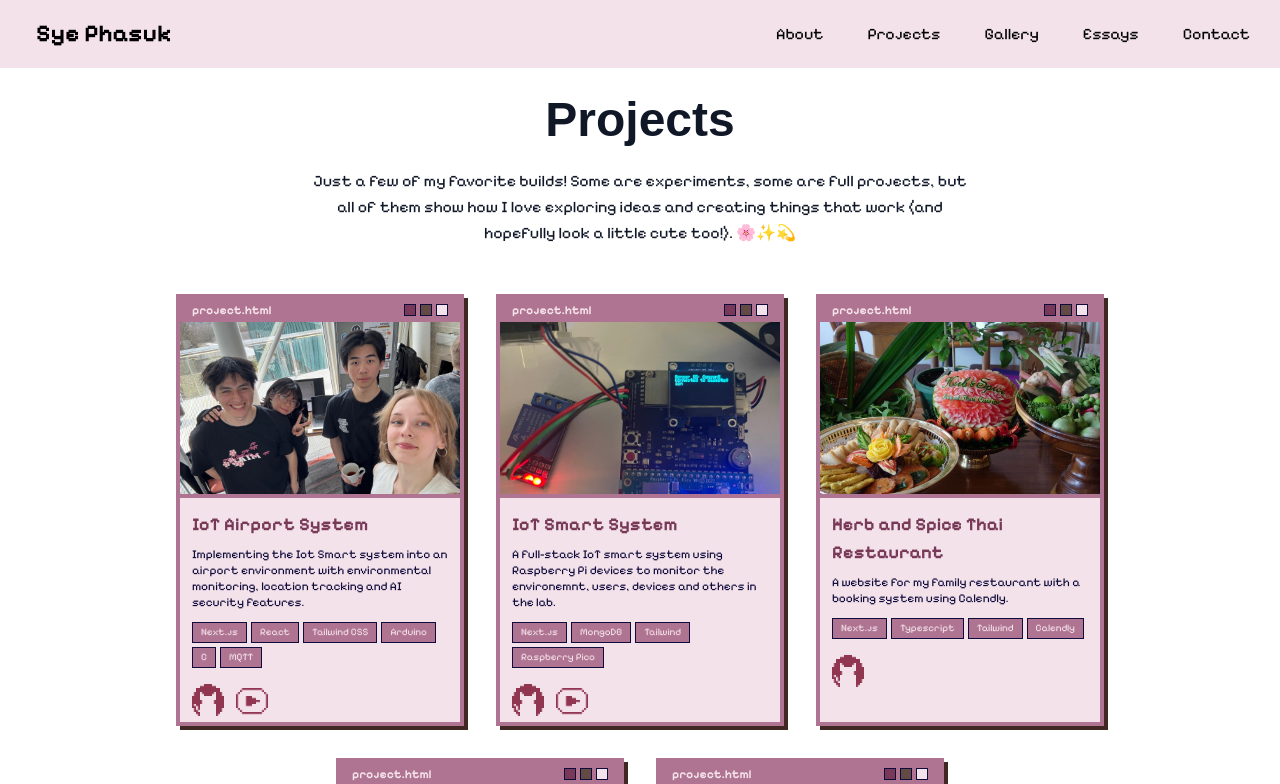
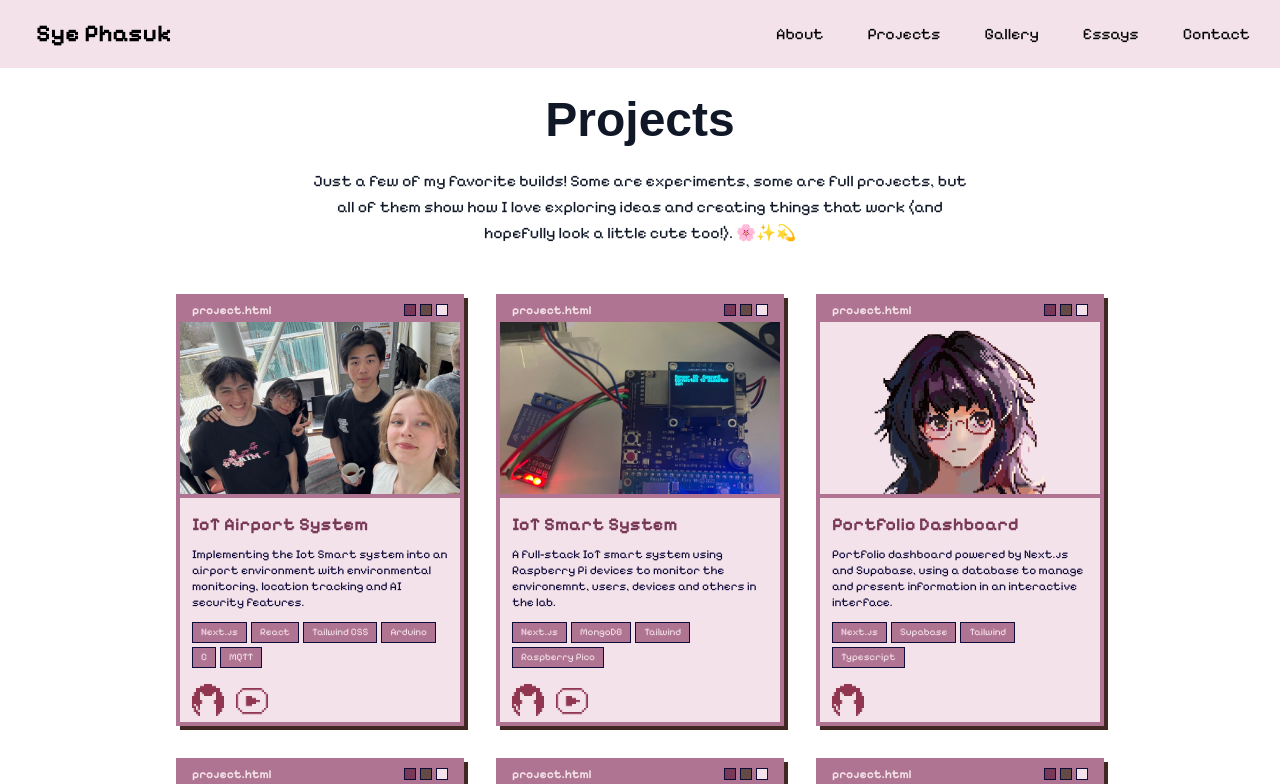
Before and after one commit to phasuk15/Sye-Phasuk, a Next.js app: page /projects in a window 1280 px wide. Shown: the top 784 px of the page. Built offline with nearby package versions, Linux system fonts and the light colour scheme; a web font is replaced by a local one.

Commit message:
Added to Project about dashaboard

```diff
--- a/app/components/ProjectCard.tsx
+++ b/app/components/ProjectCard.tsx
@@ -1,5 +1,6 @@
 import ProjectGithub from "./icons/ProjGit";
 import Youtube from "./icons/Youtube";
+import Image from "next/image";
 
 interface ProjectCardProps {
   title: string;
@@ -8,9 +9,11 @@ interface ProjectCardProps {
   image: string;
   git?: string;
   yt?: string;
+  className?: string;
+
 }
 
-const ProjectCard: React.FC<ProjectCardProps> = ({ title, description, skills, image, git, yt }) => {
+const ProjectCard: React.FC<ProjectCardProps> = ({ title, description, skills, image, git, yt, className = "", }) => {
   return (
     <div className="w-72 h-[27rem] bg-light-pink border-4 border-rosewood rounded-none shadow-[4px_4px_0px_#412722] hover:shadow-[6px_6px_0px_#412722] transition-all duration-200 font-pixelify">
       <div className="bg-rosewood text-light-pink px-3 py-1 flex items-center justify-between text-xs">
@@ -24,10 +27,12 @@ const ProjectCard: React.FC<ProjectCardProps> = ({ title, description, skills, i
 
       {/* Image */}
       <div className="h-44 overflow-hidden border-b-4 border-rosewood">
-        <img
+        <Image
           src={image}
           alt={title}
-          className="w-full h-full object-cover image-pixelated"
+          width={500}
+          height={500}
+          className={`w-full h-full object-cover image-pixelated ${className}`}
         />
       </div>
 
--- a/app/projects/page.tsx
+++ b/app/projects/page.tsx
@@ -28,6 +28,16 @@ const ProjectsFull = () => {
                 image="/RaspberryPi.jpg"
                 git="https://github.com/Colley-A/SCC_330_SLS"
                 yt="https://www.youtube.com/watch?v=SPUiCte_qtw"
+                />
+            </a>
+            <a href="/dashboard">
+                <ProjectCard
+                title="Portfolio Dashboard"
+                description="Portfolio dashboard powered by Next.js and Supabase, using a database to manage and present information in an interactive interface."
+                skills={["Next.js", "Supabase", "Tailwind", "Typescript"]}
+                image="/persona.png"
+                git="https://github.com/phasuk15/Sye-Phasuk"
+                className="object-top"
                 />
             </a>
             <a href="https://github.com/phasuk15/Herb-and-Spice" target="_blank" rel="noopener noreferrer">
--- a/app/sections/Essays.tsx
+++ b/app/sections/Essays.tsx
@@ -25,7 +25,7 @@ export default function Essays() {
       });
 
   return (
-    <div className="min-h-screen max-w-5xl mx-auto px-4 flex flex-col items-center">
+    <div className="min-h-screen max-w-2xl mx-auto px-4 flex flex-col items-center">
       <h1 className="font-jersey font-bold text-5xl py-12">Essays</h1>
       <p className="font-pixelify text-center leading-relaxed pb-12">
         Little windows into my thoughts — essays on things I find fascinating or worth pondering 💭🌸
```
